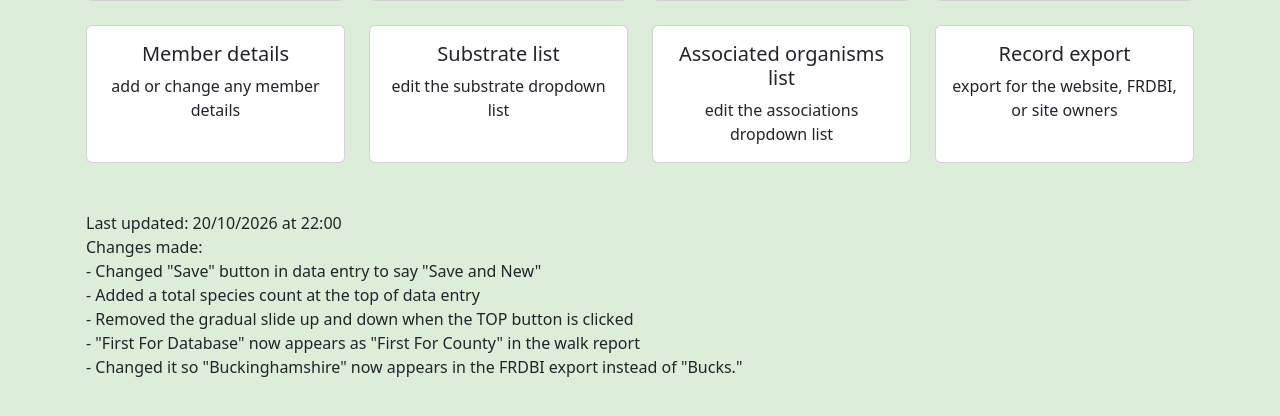
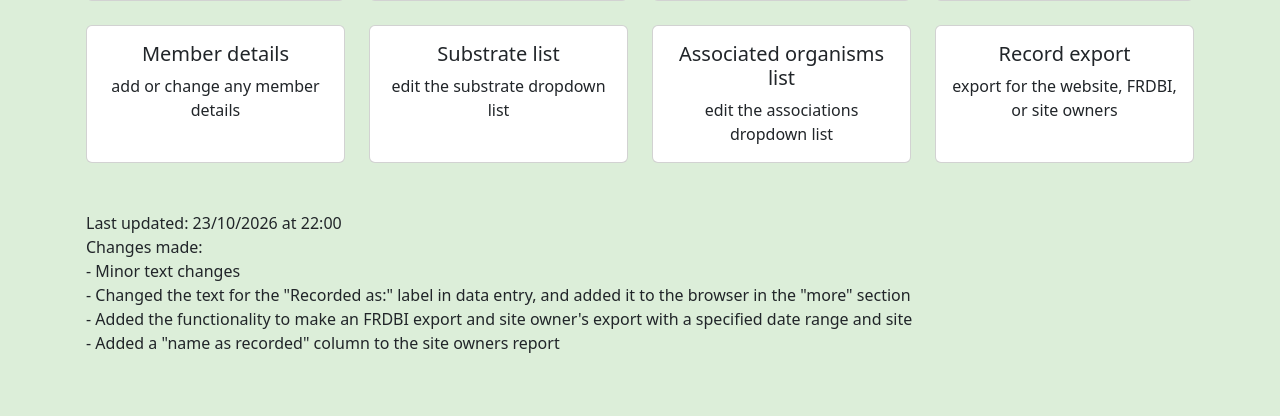
Before and after one commit to Excess10n/BFG-Database-Manager, a Django app: page / in a window 1280 px wide. Shown: the part 325-741 px from the top of the page. Run offline with Django 5.2, Linux system fonts and the light colour scheme; the visitor is signed in with stand-in values (Sample User, id 1).

Commit message:
general release changes 8

```diff
--- a/djangoProject/managementApp/templates/index.html
+++ b/djangoProject/managementApp/templates/index.html
@@ -26,14 +26,12 @@
 <div class="mx-auto">
 <br/><br/>
 <p>
-    Last updated: 20/10/2026 at 22:00<br/>
+    Last updated: 23/10/2026 at 22:00<br/>
     Changes made:<br/>
-    - Changed "Save" button in data entry to say "Save and New"<br/>
-    - Added a total species count at the top of data entry<br/>
-    - Removed the gradual slide up and down when the TOP button is clicked<br/>
-    - "First For Database" now appears as "First For County" in the walk report<br/>
-    - Changed it so "Buckinghamshire" now appears in the FRDBI export instead of "Bucks."<br/>
-
+    - Minor text changes<br/>
+    - Changed the text for the "Recorded as:" label in data entry, and added it to the browser in the "more" section<br/>
+    - Added the functionality to make an FRDBI export and site owner's export with a specified date range and site<br/>
+    - Added a "name as recorded" column to the site owners report<br/>
 </p>
 </div>
 {% endblock content %}
--- a/djangoProject/managementApp/views.py
+++ b/djangoProject/managementApp/views.py
@@ -5,7 +5,7 @@ from django.core.exceptions import PermissionDenied
 from django.db.models import RestrictedError, Q
 from django.http import HttpResponse
 from django.template.loader import render_to_string
-from .forms import AssocForm, SubtrForm, SiteForm, SiteSearchForm, RecordOrderForm, RecordFilterForm, RecordForm, RecordFormBrowse, RecordInitialForm, RecordForayForm, MemberForm, MemberSearchForm, MemberLoginForm, ReportExportForm, FRDBIExportForm, FungiForm, FungiSearchForm
+from .forms import AssocForm, SubtrForm, SiteForm, SiteSearchForm, RecordOrderForm, RecordFilterForm, RecordForm, RecordFormBrowse, RecordInitialForm, RecordForayForm, MemberForm, MemberSearchForm, MemberLoginForm, ReportExportForm, FRDBIExportForm, SiteOwnersExportForm, FungiForm, FungiSearchForm
 from .models import Association, Substrate, Site, Record, RecordArchive, Fungi, FungiCurrent, FungiArchive, Member, MemberLogin
 from django.contrib.auth.models import User, Permission
 from .viewFunctions import getFungiObjects, searchFungiObjects, createNewCurrentFungi, databaseBackupOverwrite, databaseBackupOverwriteBuffered, databaseBackupRecordAppend
@@ -1847,9 +1847,26 @@ def ExportView(request):
 
     FRDBIForm = FRDBIExportForm(request.POST or None, prefix="frd")
     if FRDBIForm.is_valid():
-        return redirect(f"/export/FRDBI?dateFrom={FRDBIForm.cleaned_data['dateFrom']}&dateTo={FRDBIForm.cleaned_data['dateTo']}")
-
-    context = {"forays": forays, "reportForm": reportForm, "FRDBIForm": FRDBIForm, "isAdmin": request.user.is_superuser}
+        data = FRDBIForm.cleaned_data
+        if data['site'] != None and data['site'] != "":
+            isSite = Site.objects.filter(name=data['site']).exists()
+            if not isSite:
+                messages.add_message(request, messages.ERROR, f"Site \"{data['site']}\" not found")
+                return redirect("/export")
+            return redirect(f"/export/FRDBI?dateFrom={data['dateFrom']}&dateTo={data['dateTo']}&site={data['site']}")
+
+        return redirect(f"/export/FRDBI?dateFrom={data['dateFrom']}&dateTo={data['dateTo']}")
+
+    ownersForm = SiteOwnersExportForm(request.POST or None, prefix="site")
+    if ownersForm.is_valid():
+        data = ownersForm.cleaned_data
+        isSite = Site.objects.filter(name=data['site']).exists()
+        if not isSite:
+            messages.add_message(request, messages.ERROR, f"Site \"{data['site']}\" not found")
+            return redirect("/export")
+        return redirect(f"/export/FRDBI/excel?dateFrom={data['dateFrom']}&dateTo={data['dateTo']}&site={data['site']}&exported=b&style=2")
+
+    context = {"forays": forays, "reportForm": reportForm, "FRDBIForm": FRDBIForm, "ownersForm": ownersForm, "isAdmin": request.user.is_superuser}
     return render(request, 'export/export.html', context)
 
 def ExportFRDBI(request):
@@ -1937,19 +1954,29 @@ def ExportExcel(request):
         for s in sortedRecords:
             records += s["records"]
 
-        file = "RecordDate,Site,ReportingName,EnglishName,Collector,Identifier,Confirmer,Association 1,Association 2,Association 3,Substrate,OS Grid Ref,Comments\n"
+        file = "Record Date,Site,Reporting Name,Name as recorded,English Name,Collector,Identifier,Confirmer,Association 1,Association 2,Association 3,Substrate,OS Grid Ref,Comments\n"
 
         for rec in records:
-            file += f"{rec.dateFound.strftime('%d/%m/%Y')},\"{rec.siteFK.name}\",\"{rec.fungusFK.currentFungus.fullName}\",\"{rec.fungusFK.currentFungus.englishName}\",\"{rec.collectorFK.fullName}\",\"{rec.identifierFK.fullName}\","
+            file += f"{rec.dateFound.strftime('%d/%m/%Y')},\"{rec.siteFK.name}\",\"{rec.fungusFK.currentFungus.fullName}\","
+            if rec.recordedAs != None:
+                file += f"\"{rec.recordedAs}\","
+            else:
+                file += f"\"{rec.fungusFK.currentFungus.fullName}\","
+            file += f"\"{rec.fungusFK.currentFungus.englishName}\",\"{rec.collectorFK.fullName}\",\"{rec.identifierFK.fullName}\","
             if rec.confirmerFK != None:
                 file += f"\"{rec.confirmerFK.fullName}\","
             else:
                 file += ","
             file += f"\"{rec.assoc1}\",\"{rec.assoc2}\",\"{rec.assoc3}\",\"{rec.substrate}\",{rec.siteFK.gridRef},\"{rec.remarks}\"\n"
 
-        date = datetime.datetime.strptime(dateFrom, "%Y-%m-%d").strftime("%d/%m/%Y")
         response = HttpResponse(file, content_type="application/csv")
-        response["Content-Disposition"] = f'attachment; filename="Excel site owners export {date}.csv"'
+        if dateFrom == dateTo:
+            date = datetime.datetime.strptime(dateFrom, "%Y-%m-%d").strftime("%d/%m/%Y")
+            response["Content-Disposition"] = f'attachment; filename="Excel site owners export {date}.csv"'
+        else:
+            date1 = datetime.datetime.strptime(dateFrom, "%Y-%m-%d").strftime("%d/%m/%Y")
+            date2 = datetime.datetime.strptime(dateTo, "%Y-%m-%d").strftime("%d/%m/%Y")
+            response["Content-Disposition"] = f'attachment; filename="Excel site owners export {date1} to {date2}.csv"'
         return response
 
     # FRDBI excel report
```
Also changed, not shown: djangoProject/managementApp/forms.py (+8 -2 lines), djangoProject/managementApp/templates/dataManager/recordBrowse.html (+7 -3 lines), djangoProject/managementApp/templates/export/export.html (+11 -2 lines).
